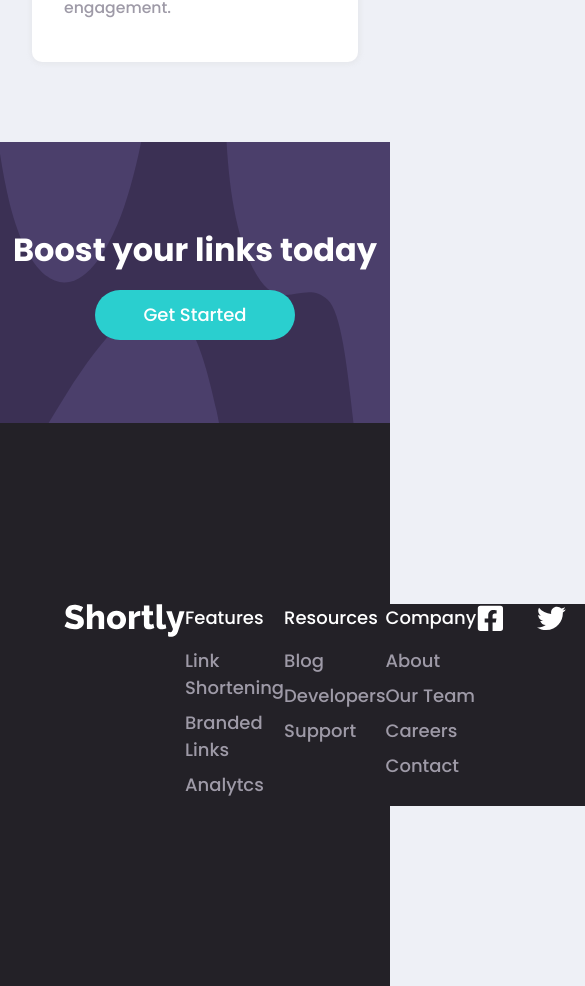
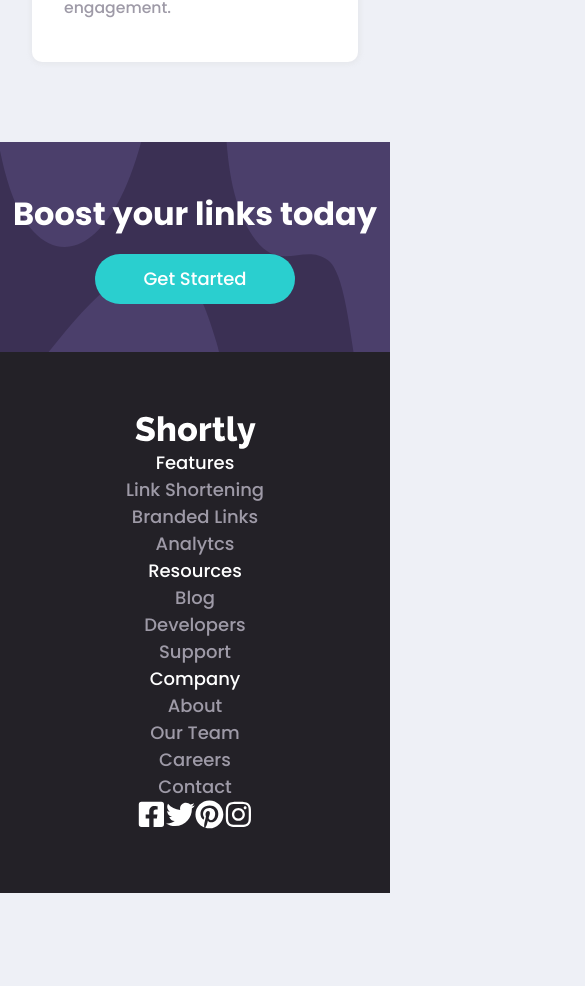
Before and after one commit to flp-pcll/url-shortener-app, a React (Create React App) app: page / in a window 390 px wide. Shown: the part 2773-3759 px from the top of the page, 585 px wide, since content can reach past the window. After the commit the page ends 3666 px from the top, so only its background shows below. Built offline with nearby package versions, Linux system fonts and the light colour scheme.

Commit message:
fixed style

```diff
--- a/src/components/Footer/Footer.module.css
+++ b/src/components/Footer/Footer.module.css
@@ -1,17 +1,17 @@
 .footer-wrapper {
     display: flex;
     flex-direction: column;
-    height: 100vh;
+    /* height: 100vh; */
     /* position: absolute; */
     /* width: 100%; */
     /* bottom: 5rem; */
 }
 
 .footer-wrapper header {
-    flex-basis: 50%;
+    /* flex-basis: 50%; */
 }
 
 .footer-wrapper nav {
     background-color: var(--very-dark-violet);
-    flex-basis: 50%;
+    /* flex-basis: 50%; */
 }
--- a/src/components/Footer/FooterCTA/FooterCTA.module.css
+++ b/src/components/Footer/FooterCTA/FooterCTA.module.css
@@ -11,12 +11,14 @@
     flex-direction: column;
     align-items: center;
     align-content: center;
-    justify-content: center;
+    justify-content: space-between;
+    padding: 3rem 0;
 }
 
 .footer-cta h4 {
     font-size: 2rem;
     margin-bottom: 1rem;
+    justify-self: flex-start;
 }
 .footer-cta div {
     width: 200px;
--- a/src/components/Footer/FooterNav/FooterNav.js
+++ b/src/components/Footer/FooterNav/FooterNav.js
@@ -78,32 +78,8 @@ const companyMenu = [
     }
 ];
 
-const socialMediaMenu = [
-    {
-        id: '001',
-        title: 'Facebook',
-        to: '/'
-    },
-    {
-        id: '002',
-        title: 'Twitter',
-        to: '/'
-    },
-    {
-        id: '003',
-        title: 'Pinterest',
-        to: '/'
-    },
-    {
-        id: '004',
-        title: 'Instagram',
-        to: '/'
-    }
-];
-
 function FooterNav() {
     return (
-        <div className={styles['footer-flex']}>
         <nav className={styles['footer-nav_container']}>
                 <section className={styles['footer-nav_logo-area']}>
                     <LogoArea />
@@ -115,7 +91,6 @@ function FooterNav() {
                     <SocialMedia title="Social Media Links" aria-label="Shortly Social Media Menu" />
                 </section>
         </nav>
-        </div>
     );
 };
 
--- a/src/components/Footer/FooterNav/FooterNav.module.css
+++ b/src/components/Footer/FooterNav/FooterNav.module.css
@@ -1,4 +1,4 @@
-@import url('../../../assets/styles/variables.css');
+/* @import url('../../../assets/styles/variables.css');
 .footer-flex {
     background-color: var(--very-dark-violet);
     display: flex;
@@ -39,4 +39,38 @@
 
 .footer-nav_container ul:nth-child(3) {
     flex-grow: 2;
+} */
+
+@import url('../../../assets/styles/variables.css');
+
+.footer-nav_container {
+    display: flex;
+    padding: 4rem;
 }
+
+.footer-nav_logo-area {
+    flex-grow: 1;
+}
+.footer-nav_logo-area svg {
+    fill: var(--white);
+}
+
+.footer-nav_navigation-lists {
+    display: flex;
+    flex-grow: 2;
+    justify-content: space-between;
+}
+
+@media screen and (max-width: 1000px) {
+    .footer-nav_container {
+        text-align: center;
+        flex-direction: column;
+    }
+    .footer-nav_navigation-lists {
+        flex-direction: column;
+    }
+    .footer-nav_logo-area {
+        flex-grow: 0;
+        align-self: center;
+    }
+}
--- a/src/components/Footer/FooterNavLinks/FooterNavLinks.module.css
+++ b/src/components/Footer/FooterNavLinks/FooterNavLinks.module.css
@@ -1,11 +1,11 @@
 @import url('../../../assets/styles/variables.css');
 .footer-nav-links_list {
     color: var(--white) ;
+    vertical-align: top;
 }
 
 .footer-nav-links_list li:nth-child(1) {
     color: var(--white);
-    margin: 0 0 1rem 0;
     font-weight: 700;
 }
 .footer-nav-links_list li:nth-child(1) a {
@@ -13,7 +13,6 @@
 }
 
 .footer-nav-links_list :not(li:nth-child(1)) {
-    margin-bottom: .5rem;
     font-weight: 500;
 }
 
--- a/src/components/Footer/SocialMedia/SocialMedia.module.css
+++ b/src/components/Footer/SocialMedia/SocialMedia.module.css
@@ -19,3 +19,14 @@
 .social-media_items a svg{
     fill: var(--white);
 }
+
+@media screen and (max-width: 1000px) {
+    .social-media_items {
+        align-content: flex-end;
+        justify-content: center;
+        align-items: flex-end;
+    }
+    .social-media_items li {
+        margin: 0;
+    }
+}
```
